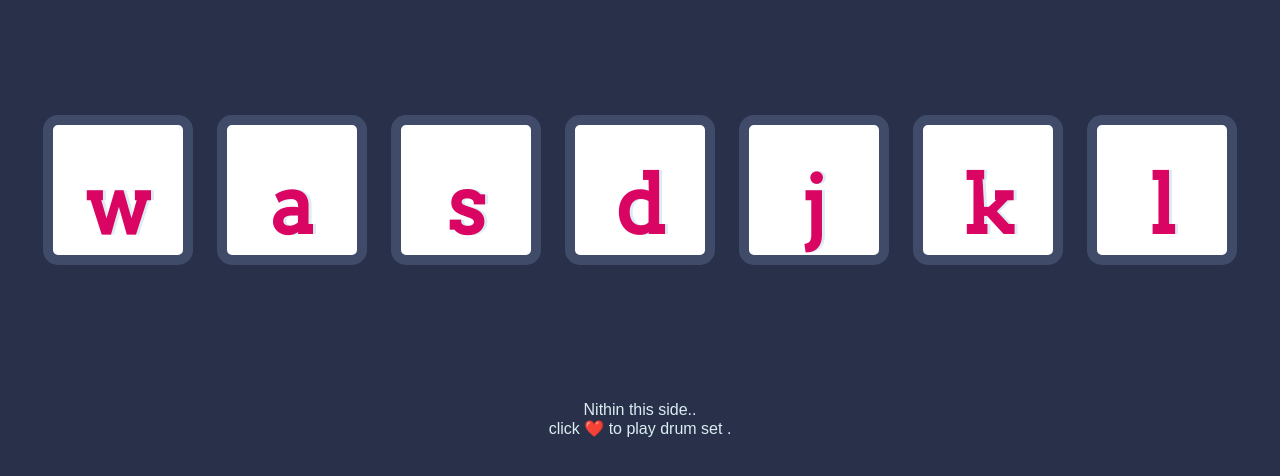
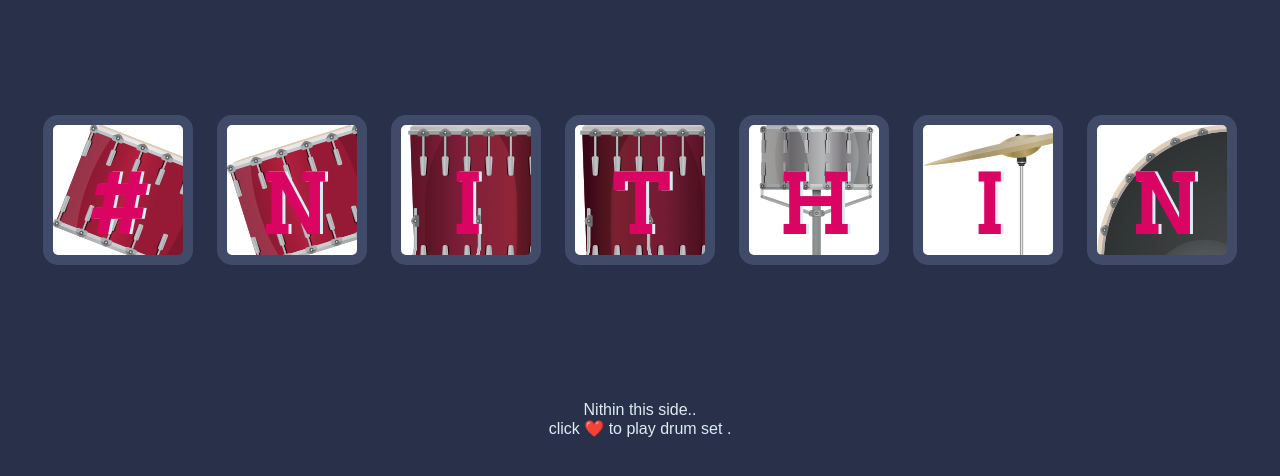
Before and after one commit to Nithin-114/demo, a plain HTML site: page index.html in a window 1280 px wide. Shown: the part 174-650 px from the top of the page. Drawn offline with Linux system fonts and the light colour scheme.

Commit message:
Update index.html

```diff
--- a/index.html
+++ b/index.html
@@ -12,13 +12,13 @@
 
   <h1 id="title">Drum 🥁 Kit</h1>
   <div class="set">
-    <button class="# drum">w</button>
-    <button class="N drum">a</button>
-    <button class="I drum">s</button>
-    <button class="T drum">d</button>
-    <button class="H drum">j</button>
-    <button class="I drum">k</button>
-    <button class="N drum">l</button>
+    <button class="w drum">#</button>
+    <button class="a drum">N</button>
+    <button class="s drum">I</button>
+    <button class="d drum">T</button>
+    <button class="j drum">H</button>
+    <button class="k drum">I</button>
+    <button class="l drum">N</button>
   </div>
 
 
```
